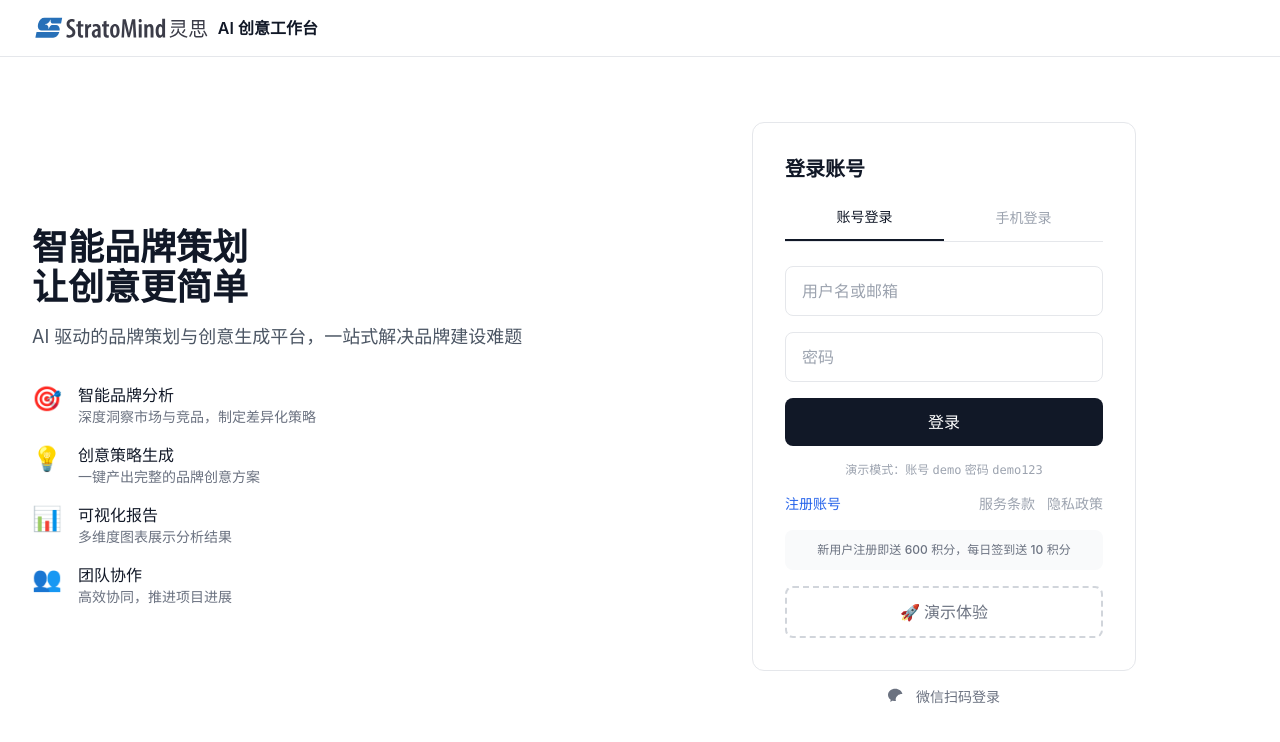
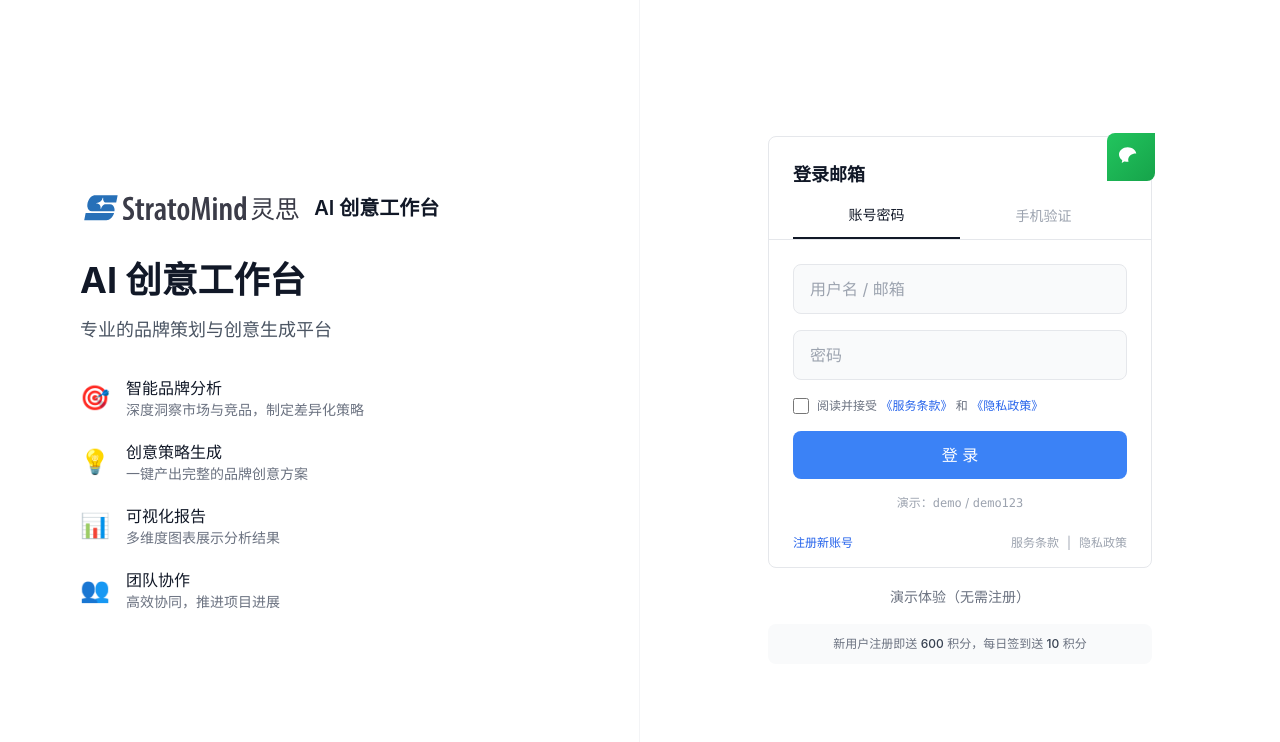
Before and after one commit to GPlanbrand/stratomind, a React (Vite) app: page / in a window 1280 px wide. Shown: the top 742 px of the page. Built offline with nearby package versions, Linux system fonts and the light colour scheme.

Commit message:
优化：126邮箱风格UI、服务条款勾选、首页图标位置、行业选项

```diff
--- a/src/components/ClientInfoStep.tsx
+++ b/src/components/ClientInfoStep.tsx
@@ -22,7 +22,7 @@ const ClientInfoStep: React.FC<Props> = ({ data, onChange }) => {
           <div className="w-10 h-10 rounded-lg bg-blue-50 flex items-center justify-center">
             <Building2 className="w-5 h-5 text-blue-600" />
           </div>
-          <h2 className="text-xl font-semibold text-gray-900">客户现状</h2>
+          <h2 className="text-xl font-semibold text-gray-900">客户背景</h2>
         </div>
         <p className="text-gray-500 text-sm">输入客户公司的基本信息</p>
       </div>
--- a/src/components/Layout.tsx
+++ b/src/components/Layout.tsx
@@ -17,37 +17,50 @@ const Layout: React.FC = () => {
 
   return (
     <div className="min-h-screen bg-white">
-      {/* 移动端顶部栏 */}
+      {/* 顶部导航 */}
       <nav className="bg-white border-b border-gray-200 sticky top-0 z-50">
         <div className="px-4">
-          <div className="flex items-center justify-between h-14 sm:h-16">
-            {/* Logo + 名称 */}
-            <div
-              className="flex items-center gap-1.5 sm:gap-2 cursor-pointer min-w-0"
-              onClick={() => navigate('/projects')}
-            >
+          <div className="flex items-center justify-between h-14">
+            {/* Logo + 首页图标 + 名称 */}
+            <div className="flex items-center gap-2 sm:gap-3">
+              {/* 首页图标 */}
+              <button
+                onClick={() => navigate('/projects')}
+                className="p-2 hover:bg-gray-100 rounded-lg transition-colors"
+                title="返回首页"
+              >
+                <svg className="w-5 h-5 text-gray-600" fill="none" stroke="currentColor" viewBox="0 0 24 24">
+                  <path strokeLinecap="round" strokeLinejoin="round" strokeWidth={2} d="M3 12l2-2m0 0l7-7 7 7M5 10v10a1 1 0 001 1h3m10-11l2 2m-2-2v10a1 1 0 01-1 1h-3m-6 0a1 1 0 001-1v-4a1 1 0 011-1h2a1 1 0 011 1v4a1 1 0 001 1m-6 0h6" />
+                </svg>
+              </button>
+
+              {/* Logo */}
               <img
                 src="/logo.svg"
                 alt="AI 创意工作台"
-                className="h-7 w-auto sm:h-8 flex-shrink-0"
+                className="h-7 w-auto sm:h-8"
               />
-              <span className="text-sm sm:text-base font-medium text-gray-900 truncate">AI 创意工作台</span>
+
+              {/* 名称 */}
+              <span className="text-sm sm:text-base font-medium text-gray-900 hidden xs:inline">AI 创意工作台</span>
             </div>
 
             <div className="flex items-center gap-2 sm:gap-4">
               {user && (
+                /* 积分显示 */
                 <div
                   className="flex items-center gap-1.5 sm:gap-2 px-2 sm:px-3 py-1.5 bg-gray-50 rounded-lg cursor-pointer hover:bg-gray-100 transition-colors"
                   onClick={() => navigate('/projects/member')}
                 >
-                  <svg className="w-4 h-4 sm:w-5 sm:h-5 text-gray-700" fill="none" stroke="currentColor" viewBox="0 0 24 24">
+                  <svg className="w-4 h-4 sm:w-5 sm:h-5 text-gray-600" fill="none" stroke="currentColor" viewBox="0 0 24 24">
                     <path strokeLinecap="round" strokeLinejoin="round" strokeWidth={2} d="M12 8c-1.657 0-3 .895-3 2s1.343 2 3 2 3 .895 3 2-1.343 2-3 2m0-8c1.11 0 2.08.402 2.599 1M12 8V7m0 1v8m0 0v1m0-1c-1.11 0-2.08-.402-2.599-1M21 12a9 9 0 11-18 0 9 9 0 0118 0z" />
                   </svg>
-                  <span className="text-sm sm:text-base font-medium text-gray-900">{user.points}</span>
+                  <span className="text-sm font-medium text-gray-900">{user.points}</span>
                 </div>
               )}
 
               {user ? (
+                /* 用户头像下拉菜单 */
                 <div className="relative">
                   <button
                     onClick={() => setMenuOpen(!menuOpen)}
@@ -56,7 +69,8 @@ const Layout: React.FC = () => {
                     <div className="w-7 h-7 sm:w-8 sm:h-8 bg-gray-100 rounded-full flex items-center justify-center text-xs sm:text-sm font-medium text-gray-600">
                       {user.username.charAt(0).toUpperCase()}
                     </div>
-                    <svg className="w-4 h-4 text-gray-400 hidden sm:block" fill="none" stroke="currentColor" viewBox="0 0 24 24">
+                    <span className="text-gray-700 text-sm hidden sm:inline">{user.username}</span>
+                    <svg className="w-4 h-4 text-gray-400" fill="none" stroke="currentColor" viewBox="0 0 24 24">
                       <path strokeLinecap="round" strokeLinejoin="round" strokeWidth={2} d="M19 9l-7 7-7-7" />
                     </svg>
                   </button>
@@ -94,6 +108,7 @@ const Layout: React.FC = () => {
                   )}
                 </div>
               ) : (
+                /* 登录/注册按钮 */
                 <div className="flex items-center gap-2 sm:gap-3">
                   <Link to="/login" className="px-3 sm:px-4 py-2 text-sm sm:text-base text-gray-700 hover:text-gray-900 font-medium">
                     登录
--- a/src/pages/HomeLoginPage.tsx
+++ b/src/pages/HomeLoginPage.tsx
@@ -6,11 +6,11 @@ import { login } from '../services/auth';
 const HomeLoginPage: React.FC = () => {
   const navigate = useNavigate();
   const [loginMethod, setLoginMethod] = useState<'account' | 'phone'>('account');
-  const [showWechat, setShowWechat] = useState(false);
 
   // 账号登录
   const [account, setAccount] = useState('');
   const [password, setPassword] = useState('');
+  const [agreeTerms, setAgreeTerms] = useState(false);
 
   // 手机登录
   const [phone, setPhone] = useState('');
@@ -38,7 +38,11 @@ const HomeLoginPage: React.FC = () => {
     }, 500);
   };
 
-  const handleAccountLogin = async () => {
+  const handleAccountLogin = () => {
+    if (!agreeTerms) {
+      setError('请先阅读并同意服务条款');
+      return;
+    }
     if (!account) {
       setError('请输入用户名或邮箱');
       return;
@@ -63,7 +67,7 @@ const HomeLoginPage: React.FC = () => {
     }, 500);
   };
 
-  const handleSendCode = async () => {
+  const handleSendCode = () => {
     if (!phone || !/^1[3-9]\d{9}$/.test(phone)) {
       setError('请输入正确的手机号');
       return;
@@ -89,7 +93,11 @@ const HomeLoginPage: React.FC = () => {
     }, 500);
   };
 
-  const handlePhoneLogin = async () => {
+  const handlePhoneLogin = () => {
+    if (!agreeTerms) {
+      setError('请先阅读并同意服务条款');
+      return;
+    }
     if (!phone || !/^1[3-9]\d{9}$/.test(phone)) {
       setError('请输入正确的手机号');
       return;
@@ -122,42 +130,32 @@ const HomeLoginPage: React.FC = () => {
   };
 
   return (
-    <div className="min-h-screen bg-white">
-      {/* 顶部导航栏 */}
-      <header className="border-b border-gray-200">
-        <div className="max-w-7xl mx-auto px-4 sm:px-6 lg:px-8">
-          <div className="flex items-center justify-between h-14">
+    <div className="min-h-screen bg-white flex">
+      {/* 左侧品牌区域 */}
+      <div className="hidden lg:flex lg:w-1/2 flex-col justify-center px-12 xl:px-20 border-r border-gray-100">
         {/* Logo */}
-            <div className="flex items-center gap-2">
-              <img src="/logo.svg" alt="AI 创意工作台" className="h-8 w-auto" />
-              <span className="text-base font-semibold text-gray-900">AI 创意工作台</span>
+        <div className="flex items-center gap-3 mb-8">
+          <img src="/logo.svg" alt="AI 创意工作台" className="h-10 w-auto" />
+          <span className="text-xl font-semibold text-gray-900">AI 创意工作台</span>
         </div>
-          </div>
-        </div>
-      </header>
 
-      {/* 主内容区域 - 126邮箱风格左右布局 */}
-      <main className="max-w-7xl mx-auto px-4 sm:px-6 lg:px-8 py-8 lg:py-0">
-        <div className="flex flex-col lg:flex-row min-h-[calc(100vh-80px)]">
-
-          {/* 左侧广告宣传区域 */}
-          <div className="hidden lg:flex lg:w-1/2 flex-col justify-center pr-8 xl:pr-16">
+        {/* 品牌标语 */}
         <h1 className="text-3xl xl:text-4xl font-bold text-gray-900 mb-4">
-              智能品牌策划<br />让创意更简单
+          AI 创意工作台
         </h1>
         <p className="text-lg text-gray-600 mb-8">
-              AI 驱动的品牌策划与创意生成平台，一站式解决品牌建设难题
+          专业的品牌策划与创意生成平台
         </p>
 
         {/* 功能特点 */}
-            <div className="space-y-4">
+        <div className="space-y-5">
           {[
             { icon: '🎯', title: '智能品牌分析', desc: '深度洞察市场与竞品，制定差异化策略' },
             { icon: '💡', title: '创意策略生成', desc: '一键产出完整的品牌创意方案' },
             { icon: '📊', title: '可视化报告', desc: '多维度图表展示分析结果' },
             { icon: '👥', title: '团队协作', desc: '高效协同，推进项目进展' }
           ].map((item, i) => (
-                <div key={i} className="flex items-start gap-4">
+            <div key={i} className="flex items-center gap-4">
               <span className="text-2xl">{item.icon}</span>
               <div>
                 <h3 className="font-medium text-gray-900">{item.title}</h3>
@@ -168,16 +166,35 @@ const HomeLoginPage: React.FC = () => {
         </div>
       </div>
 
-          {/* 右侧登录框 */}
-          <div className="lg:w-1/2 lg:flex lg:items-center lg:justify-center">
+      {/* 右侧登录区域 */}
+      <div className="flex-1 flex items-center justify-center px-6 py-8">
         <div className="w-full max-w-sm">
+          {/* Logo - 移动端 */}
+          <div className="lg:hidden mb-6 text-center">
+            <div className="flex items-center justify-center gap-2 mb-2">
+              <img src="/logo.svg" alt="AI 创意工作台" className="h-8 w-auto" />
+              <span className="text-base font-semibold text-gray-900">AI 创意工作台</span>
+            </div>
+          </div>
 
-              {/* 登录卡片 */}
-              <div className="bg-white rounded-xl border border-gray-200 p-6 sm:p-8">
-                <h2 className="text-xl font-semibold text-gray-900 mb-6">登录账号</h2>
+          {/* 登录卡片 - 126邮箱风格 */}
+          <div className="bg-white rounded-lg border border-gray-200 relative">
+            {/* 右上角微信二维码图标 - 斜片效果 */}
+            <div className="absolute -top-1 -right-1 w-12 h-12">
+              <div className="w-full h-full bg-gradient-to-br from-green-500 to-green-600 rounded-br-lg rounded-tl-lg flex items-center justify-center cursor-pointer hover:from-green-600 hover:to-green-700 transition-colors">
+                <svg className="w-6 h-6 text-white" viewBox="0 0 24 24" fill="currentColor">
+                  <path d="M8.691 2.188C3.891 2.188 0 5.476 0 9.53c0 2.212 1.17 4.203 3.002 5.55a.59.59 0 01.213.665l-.39 1.48c-.019.07-.048.141-.048.213 0 .163.13.295.29.295a.326.326 0 00.167-.054l1.903-1.114a.864.864 0 01.717-.098 10.16 10.16 0 002.837.403c.276 0 .543-.027.811-.05-.857-2.578.157-4.972 1.932-6.446 1.703-1.415 3.882-1.98 5.853-1.838-.576-3.583-4.196-6.348-8.596-6.348z"/>
+                </svg>
+              </div>
+            </div>
+
+            {/* 登录标题 */}
+            <div className="p-6 pb-4">
+              <h2 className="text-lg font-semibold text-gray-900">登录邮箱</h2>
+            </div>
 
             {/* 登录方式切换 */}
-                <div className="flex border-b border-gray-200 mb-6">
+            <div className="px-6 flex border-b border-gray-200">
               <button
                 onClick={() => { setLoginMethod('account'); setError(''); }}
                 className={`flex-1 pb-3 text-sm font-medium transition-colors ${
@@ -186,7 +203,7 @@ const HomeLoginPage: React.FC = () => {
                     : 'text-gray-400 hover:text-gray-600'
                 }`}
               >
-                    账号登录
+                账号密码
               </button>
               <button
                 onClick={() => { setLoginMethod('phone'); setError(''); }}
@@ -196,20 +213,20 @@ const HomeLoginPage: React.FC = () => {
                     : 'text-gray-400 hover:text-gray-600'
                 }`}
               >
-                    手机登录
+                手机验证
               </button>
             </div>
 
             {/* 账号登录表单 */}
             {loginMethod === 'account' && (
-                  <div className="space-y-4">
+              <div className="p-6 space-y-4">
                 <div>
                   <input
                     type="text"
                     value={account}
                     onChange={(e) => { setAccount(e.target.value); setError(''); }}
-                        className="w-full px-4 py-3 border border-gray-200 rounded-lg text-gray-900 placeholder-gray-400 focus:outline-none focus:border-gray-400 transition-all"
-                        placeholder="用户名或邮箱"
+                    className="w-full px-4 py-3 bg-gray-50 border border-gray-200 rounded-lg text-gray-900 placeholder-gray-400 focus:outline-none focus:border-gray-400 focus:bg-white transition-all"
+                    placeholder="用户名 / 邮箱"
                   />
                 </div>
 
@@ -218,10 +235,24 @@ const HomeLoginPage: React.FC = () => {
                     type="password"
                     value={password}
                     onChange={(e) => { setPassword(e.target.value); setError(''); }}
-                        className="w-full px-4 py-3 border border-gray-200 rounded-lg text-gray-900 placeholder-gray-400 focus:outline-none focus:border-gray-400 transition-all"
+                    className="w-full px-4 py-3 bg-gray-50 border border-gray-200 rounded-lg text-gray-900 placeholder-gray-400 focus:outline-none focus:border-gray-400 focus:bg-white transition-all"
                     placeholder="密码"
                     onKeyDown={(e) => e.key === 'Enter' && handleAccountLogin()}
                   />
+                </div>
+
+                {/* 服务条款勾选 */}
+                <div className="flex items-start gap-2">
+                  <input
+                    type="checkbox"
+                    id="agreeTerms"
+                    checked={agreeTerms}
+                    onChange={(e) => setAgreeTerms(e.target.checked)}
+                    className="mt-0.5 w-4 h-4 text-blue-600 border-gray-300 rounded focus:ring-blue-500"
+                  />
+                  <label htmlFor="agreeTerms" className="text-xs text-gray-500 leading-relaxed">
+                    阅读并接受 <a href="/terms" className="text-blue-600 hover:underline">《服务条款》</a> 和 <a href="/privacy" className="text-blue-600 hover:underline">《隐私政策》</a>
+                  </label>
                 </div>
 
                 {error && (
@@ -233,26 +264,28 @@ const HomeLoginPage: React.FC = () => {
                 <button
                   onClick={handleAccountLogin}
                   disabled={loading}
-                      className="w-full py-3 bg-gray-900 text-white rounded-lg font-medium hover:bg-gray-800 transition-colors disabled:opacity-50"
+                  className="w-full py-3 bg-blue-500 text-white rounded-lg font-medium hover:bg-blue-600 transition-colors disabled:opacity-50"
                 >
-                      {loading ? '登录中...' : '登录'}
+                  {loading ? '登录中...' : '登 录'}
                 </button>
 
-                    <p className="text-xs text-gray-400 text-center">
-                      演示模式：账号 <span className="font-mono">demo</span> 密码 <span className="font-mono">demo123</span>
+                <div className="text-center">
+                  <p className="text-xs text-gray-400">
+                    演示：<span className="font-mono">demo</span> / <span className="font-mono">demo123</span>
                   </p>
+                </div>
               </div>
             )}
 
             {/* 手机登录表单 */}
             {loginMethod === 'phone' && (
-                  <div className="space-y-4">
+              <div className="p-6 space-y-4">
                 <div>
                   <input
                     type="tel"
                     value={phone}
                     onChange={(e) => { setPhone(e.target.value); setError(''); }}
-                        className="w-full px-4 py-3 border border-gray-200 rounded-lg text-gray-900 placeholder-gray-400 focus:outline-none focus:border-gray-400 transition-all"
+                    className="w-full px-4 py-3 bg-gray-50 border border-gray-200 rounded-lg text-gray-900 placeholder-gray-400 focus:outline-none focus:border-gray-400 focus:bg-white transition-all"
                     placeholder="手机号"
                     maxLength={11}
                   />
@@ -263,17 +296,31 @@ const HomeLoginPage: React.FC = () => {
                     type="text"
                     value={code}
                     onChange={(e) => { setCode(e.target.value.replace(/\D/g, '').slice(0, 6)); setError(''); }}
-                        className="flex-1 px-4 py-3 border border-gray-200 rounded-lg text-gray-900 placeholder-gray-400 focus:outline-none focus:border-gray-400 transition-all"
+                    className="flex-1 px-4 py-3 bg-gray-50 border border-gray-200 rounded-lg text-gray-900 placeholder-gray-400 focus:outline-none focus:border-gray-400 focus:bg-white transition-all"
                     placeholder="验证码"
                     maxLength={6}
                   />
                   <button
                     onClick={handleSendCode}
                     disabled={countdown > 0 || loading}
-                        className="px-4 py-3 border border-gray-200 rounded-lg text-sm font-medium text-gray-700 hover:bg-gray-50 disabled:opacity-50 disabled:cursor-not-allowed transition-colors whitespace-nowrap"
+                    className="px-4 py-3 border border-gray-200 rounded-lg text-sm text-gray-600 hover:bg-gray-50 disabled:opacity-50 disabled:cursor-not-allowed transition-colors whitespace-nowrap"
                   >
                     {countdown > 0 ? `${countdown}s` : '获取验证码'}
                   </button>
+                </div>
+
+                {/* 服务条款勾选 */}
+                <div className="flex items-start gap-2">
+                  <input
+                    type="checkbox"
+                    id="agreeTermsPhone"
+                    checked={agreeTerms}
+                    onChange={(e) => setAgreeTerms(e.target.checked)}
+                    className="mt-0.5 w-4 h-4 text-blue-600 border-gray-300 rounded focus:ring-blue-500"
+                  />
+                  <label htmlFor="agreeTermsPhone" className="text-xs text-gray-500 leading-relaxed">
+                    阅读并接受 <a href="/terms" className="text-blue-600 hover:underline">《服务条款》</a> 和 <a href="/privacy" className="text-blue-600 hover:underline">《隐私政策》</a>
+                  </label>
                 </div>
 
                 {error && (
@@ -285,105 +332,49 @@ const HomeLoginPage: React.FC = () => {
                 <button
                   onClick={handlePhoneLogin}
                   disabled={loading}
-                      className="w-full py-3 bg-gray-900 text-white rounded-lg font-medium hover:bg-gray-800 transition-colors disabled:opacity-50"
+                  className="w-full py-3 bg-blue-500 text-white rounded-lg font-medium hover:bg-blue-600 transition-colors disabled:opacity-50"
                 >
-                      {loading ? '登录中...' : '登录'}
+                  {loading ? '登录中...' : '登 录'}
                 </button>
 
-                    <p className="text-xs text-gray-400 text-center">
-                      演示模式：验证码输入 <span className="font-mono">123456</span>
+                <div className="text-center">
+                  <p className="text-xs text-gray-400">
+                    演示验证码：<span className="font-mono">123456</span>
                   </p>
+                </div>
               </div>
             )}
 
-                {/* 其他链接 */}
-                <div className="mt-4 flex items-center justify-between text-sm">
-                  <a href="/register" className="text-blue-600 hover:text-blue-700">注册账号</a>
-                  <div className="flex gap-3">
-                    <a href="/terms" className="text-gray-400 hover:text-gray-600">服务条款</a>
-                    <a href="/privacy" className="text-gray-400 hover:text-gray-600">隐私政策</a>
+            {/* 底部链接 */}
+            <div className="px-6 pb-4 flex items-center justify-between text-xs">
+              <a href="/register" className="text-blue-600 hover:text-blue-700 font-medium">注册新账号</a>
+              <div className="text-gray-400">
+                <a href="/terms" className="hover:text-gray-600">服务条款</a>
+                <span className="mx-2">|</span>
+                <a href="/privacy" className="hover:text-gray-600">隐私政策</a>
               </div>
+            </div>
+          </div>
+
+          {/* 演示体验 */}
+          <div className="mt-4 text-center">
+            <button
+              onClick={handleDemoLogin}
+              disabled={loading}
+              className="text-sm text-gray-500 hover:text-gray-700 transition-colors"
+            >
+              演示体验（无需注册）
+            </button>
           </div>
 
           {/* 积分说明 */}
           <div className="mt-4 p-3 bg-gray-50 rounded-lg">
             <p className="text-xs text-gray-500 text-center">
-                    新用户注册即送 <span className="font-medium">600</span> 积分，每日签到送 <span className="font-medium">10</span> 积分
+              新用户注册即送 <span className="font-medium text-gray-700">600</span> 积分，每日签到送 <span className="font-medium text-gray-700">10</span> 积分
             </p>
-                </div>
-
-                {/* 演示登录按钮 */}
-                <button
-                  onClick={handleDemoLogin}
-                  disabled={loading}
-                  className="w-full mt-4 py-3 border-2 border-dashed border-gray-300 text-gray-500 rounded-lg font-medium hover:border-gray-400 hover:text-gray-600 transition-colors"
-                >
-                  🚀 演示体验
-                </button>
-              </div>
-
-              {/* 底部微信登录 */}
-              <div className="mt-4 text-center">
-                <button
-                  onClick={() => setShowWechat(true)}
-                  className="inline-flex items-center gap-2 text-sm text-gray-500 hover:text-gray-700"
-                >
-                  <svg className="w-5 h-5" viewBox="0 0 24 24" fill="currentColor">
-                    <path d="M8.691 2.188C3.891 2.188 0 5.476 0 9.53c0 2.212 1.17 4.203 3.002 5.55a.59.59 0 01.213.665l-.39 1.48c-.019.07-.048.141-.048.213 0 .163.13.295.29.295a.326.326 0 00.167-.054l1.903-1.114a.864.864 0 01.717-.098 10.16 10.16 0 002.837.403c.276 0 .543-.027.811-.05-.857-2.578.157-4.972 1.932-6.446 1.703-1.415 3.882-1.98 5.853-1.838-.576-3.583-4.196-6.348-8.596-6.348z"/>
-                  </svg>
-                  <span>微信扫码登录</span>
-                </button>
-              </div>
-
-              {/* 移动端功能介绍 */}
-              <div className="lg:hidden mt-6 p-4 bg-gray-50 rounded-xl">
-                <h3 className="font-medium text-gray-900 mb-3 text-sm">核心功能</h3>
-                <div className="grid grid-cols-2 gap-3 text-xs text-gray-600">
-                  <div className="flex items-center gap-2">
-                    <span>🎯</span>
-                    <span>智能品牌分析</span>
-                  </div>
-                  <div className="flex items-center gap-2">
-                    <span>💡</span>
-                    <span>创意策略生成</span>
-                  </div>
-                  <div className="flex items-center gap-2">
-                    <span>📊</span>
-                    <span>可视化报告</span>
-                  </div>
-                  <div className="flex items-center gap-2">
-                    <span>👥</span>
-                    <span>团队协作</span>
           </div>
         </div>
       </div>
-            </div>
-          </div>
-        </div>
-      </main>
-
-      {/* 微信扫码弹窗 */}
-      {showWechat && (
-        <div className="fixed inset-0 bg-black/50 flex items-center justify-center z-50" onClick={() => setShowWechat(false)}>
-          <div className="bg-white rounded-2xl p-6 max-w-sm mx-4" onClick={e => e.stopPropagation()}>
-            <h3 className="text-lg font-semibold text-gray-900 mb-4 text-center">微信扫码登录</h3>
-            <div className="w-52 h-52 mx-auto bg-gray-50 rounded-xl flex items-center justify-center border border-gray-100 mb-4">
-              <div className="text-center">
-                <svg className="w-16 h-16 mx-auto mb-2 text-gray-300" viewBox="0 0 24 24" fill="currentColor">
-                  <path d="M8.691 2.188C3.891 2.188 0 5.476 0 9.53c0 2.212 1.17 4.203 3.002 5.55a.59.59 0 01.213.665l-.39 1.48c-.019.07-.048.141-.048.213 0 .163.13.295.29.295a.326.326 0 00.167-.054l1.903-1.114a.864.864 0 01.717-.098 10.16 10.16 0 002.837.403c.276 0 .543-.027.811-.05-.857-2.578.157-4.972 1.932-6.446 1.703-1.415 3.882-1.98 5.853-1.838-.576-3.583-4.196-6.348-8.596-6.348z"/>
-                </svg>
-                <p className="text-sm text-gray-500">请使用微信扫码</p>
-              </div>
-            </div>
-            <button
-              onClick={() => setShowWechat(false)}
-              className="w-full py-2.5 border border-gray-200 rounded-lg text-gray-600 hover:bg-gray-50 transition-colors"
-            >
-              关闭
-            </button>
-          </div>
-        </div>
-      )}
     </div>
   );
 };
```
Also changed, not shown: src/pages/WorkspacePage.tsx (+93 -117 lines). Lines whose indentation alone changed are shown as unchanged.
